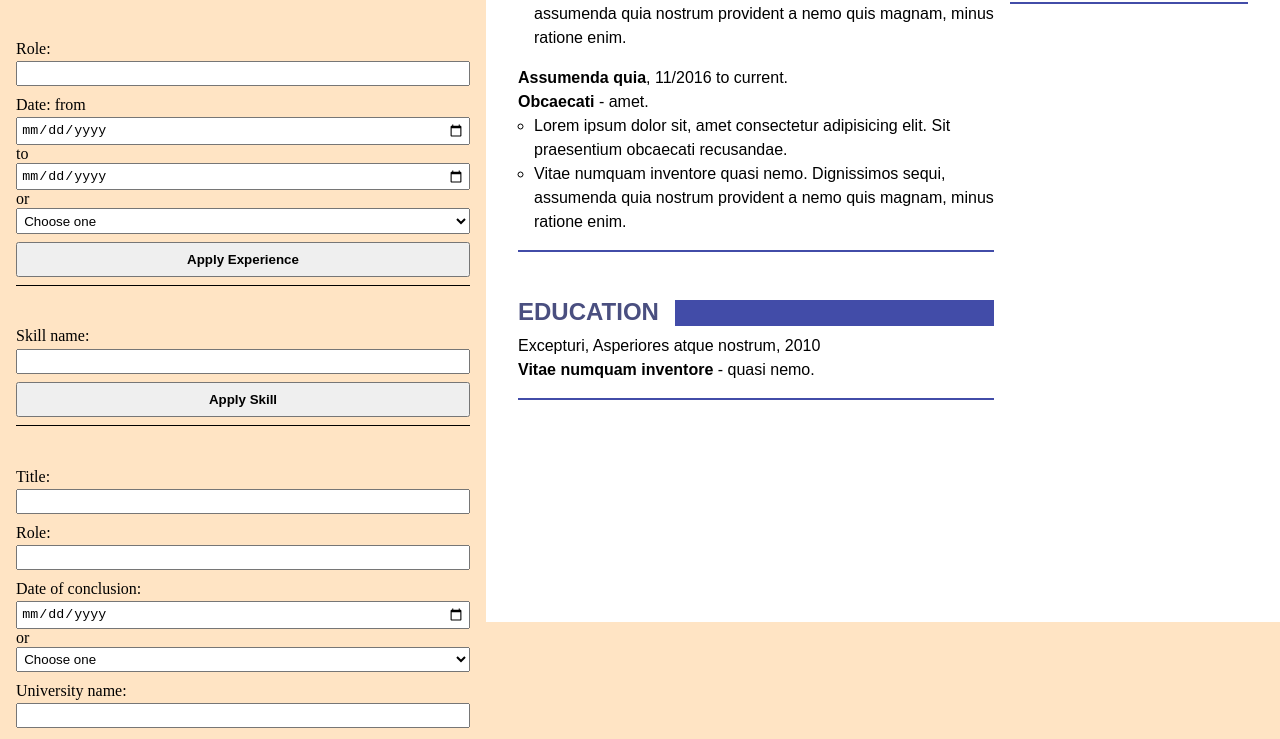
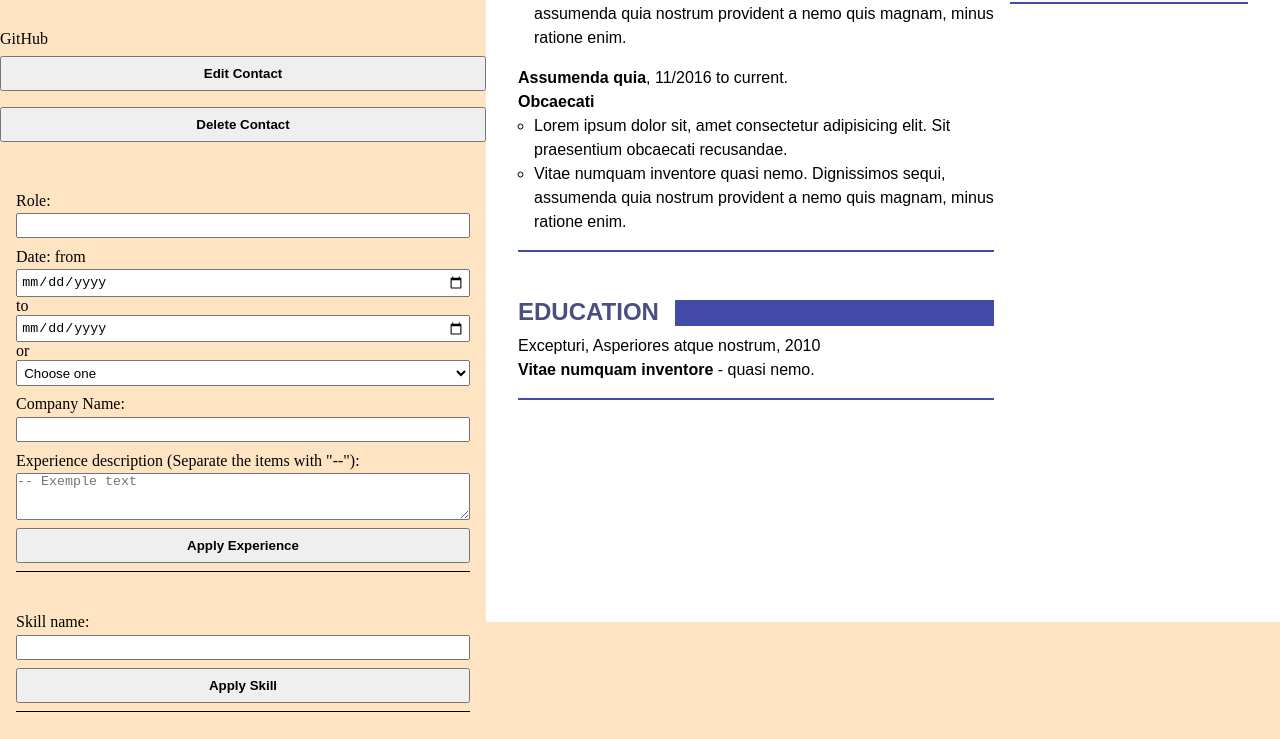
Before and after one commit to covolan/react-learning, a React (Vite) app in the folder project-odin-react/: page / in a window 1280 px wide. Shown: the part 501-1240 px from the top of the page. Built offline with nearby package versions, Linux system fonts and the light colour scheme.

Commit message:
Worked on the experiences

```diff
--- a/project-odin-react/src/App.jsx
+++ b/project-odin-react/src/App.jsx
@@ -6,9 +6,19 @@ import EditBar from "./components/EditBar";
 const App = () => {
   const [contacts, setContacts] = useState([
     {
-      contactName: "GitHub: ",
+      contactName: "GitHub",
       contactLink: "/",
       contactText: "Test",
+    },
+  ]);
+  const [experiences, setExperiences] = useState([
+    {
+      role: "Assumenda quia",
+      from: "11/2016",
+      until: "current",
+      company: "Obcaecati",
+      description:
+        "-- Lorem ipsum dolor sit, amet consectetur adipisicing elit. Sit praesentium obcaecati recusandae. -- Vitae numquam inventore quasi nemo. Dignissimos sequi, assumenda quia nostrum provident a nemo quis magnam, minus ratione enim.",
     },
   ]);
 
--- a/project-odin-react/src/components/Curriculum.jsx
+++ b/project-odin-react/src/components/Curriculum.jsx
@@ -50,7 +50,7 @@ const Experience = () => {
         <strong>Assumenda quia</strong>, 11/2016 to current.
       </p>
       <p>
-        <strong>Obcaecati</strong> - amet.
+        <strong>Obcaecati</strong>
       </p>
       <ul>
         <li>
@@ -67,7 +67,7 @@ const Experience = () => {
         <strong>Assumenda quia</strong>, 11/2016 to current.
       </p>
       <p>
-        <strong>Obcaecati</strong> - amet.
+        <strong>Obcaecati</strong>
       </p>
 
       <ul>
--- a/project-odin-react/src/components/EditBar.jsx
+++ b/project-odin-react/src/components/EditBar.jsx
@@ -1,7 +1,9 @@
+import { Fragment, useState } from "react";
+
 const SummaryForm = () => {
   const updateSummary = (event) => {
-    const summary = document.querySelector(".summary");
-    const summaryEdit = document.querySelector(".edit-bar-summary-text");
+    const summary = document.querySelector(".summary"); // Select summary from curriculum
+    const summaryEdit = document.querySelector(".edit-bar-summary-text"); // Select text area
     event.preventDefault();
     summary.innerText = summaryEdit.value;
     summaryEdit.value = "";
@@ -34,20 +36,58 @@ const SummaryForm = () => {
 const ContactForm = ({ contacts, setContacts }) => {
   const addContact = (event) => {
     event.preventDefault();
-    const selectElement = document.querySelector("#contact-select");
-    const name = selectElement.options[selectElement.selectedIndex].text;
-    const link = document.querySelector("#link").value;
-    const linkText = document.querySelector("#link-text").value;
-    selectElement.selectedIndex = 0;
+    const selectElement = document.querySelector("#contact-select"); // select the dropdown
+    const name = selectElement.options[selectElement.selectedIndex].text; // get the selected name
+    const link = document.querySelector("#link"); // get the text from contact link
+    const linkText = document.querySelector("#link-text"); // text from contact text
+
+    if (selectElement.selectedIndex == 0) {
+      return;
+    }
+
+    // Updating the state:
 
     setContacts([
       ...contacts,
       {
         contactName: name,
-        contactLink: link,
-        contactText: linkText,
+        contactLink: link.value,
+        contactText: linkText.value,
       },
     ]);
+
+    // Reseting the form:
+
+    selectElement.selectedIndex = 0;
+    link.value = "";
+    linkText.value = "";
+  };
+
+  const delContact = (name) => {
+    const tempList = contacts.filter((elem) => elem.contactName != name);
+    setContacts(tempList);
+  };
+
+  const editContact = (name) => {
+    const tempContact = contacts.filter((elem) => elem.contactName == name)[0]; // temp contact Object
+    const link = document.querySelector("#link");
+    const linkText = document.querySelector("#link-text");
+    const selectElement = document.querySelector("#contact-select");
+
+    // Setting the form:
+
+    link.value = tempContact.contactLink;
+    linkText.value = tempContact.contactText;
+
+    for (let i = 0; i < selectElement.options.length; i++) {
+      if (selectElement.options[i].text == tempContact.contactName) {
+        selectElement.options[i].selected = true;
+      }
+    }
+
+    // Deleting the contact:
+
+    delContact(name);
   };
 
   return (
@@ -67,7 +107,25 @@ const ContactForm = ({ contacts, setContacts }) => {
         <button className="btn">Apply Contact</button>
       </form>
       <div className="added-contacts">
-
+        {contacts.map((elem) => {
+          return (
+            <Fragment key={elem.contactName}>
+              <p>{elem.contactName}</p>
+              <button
+                className="btn"
+                onClick={() => editContact(elem.contactName)}
+              >
+                Edit Contact
+              </button>
+              <button
+                onClick={() => delContact(elem.contactName)}
+                className="btn"
+              >
+                Delete Contact
+              </button>
+            </Fragment>
+          );
+        })}
       </div>
     </>
   );
@@ -84,6 +142,18 @@ const ExperienceForm = () => {
         <option value=""> Choose one</option>
         <option value="current">Current Job</option>
       </select>
+      <label htmlFor="company">Company Name:</label>
+      <input id="company" type="text" />
+      <label htmlFor="experience-description">
+        Experience description (Separate the items with "--"):
+      </label>
+      <textarea
+        name="experience-description"
+        id="experience-description"
+        cols="30"
+        rows="3"
+        placeholder="-- Exemple text"
+      ></textarea>
       <button className="btn">Apply Experience</button>
     </form>
   );
@@ -114,7 +184,7 @@ const EducationForm = () => {
       </select>
       <label htmlFor="university-name">University name:</label>
       <input id="university-name" type="text" />
-      <label htmlFor="location">Locaiton: </label>
+      <label htmlFor="location">Location: </label>
       <input id="location" type="text" />
       <button className="btn">Apply Education</button>
     </form>
```
